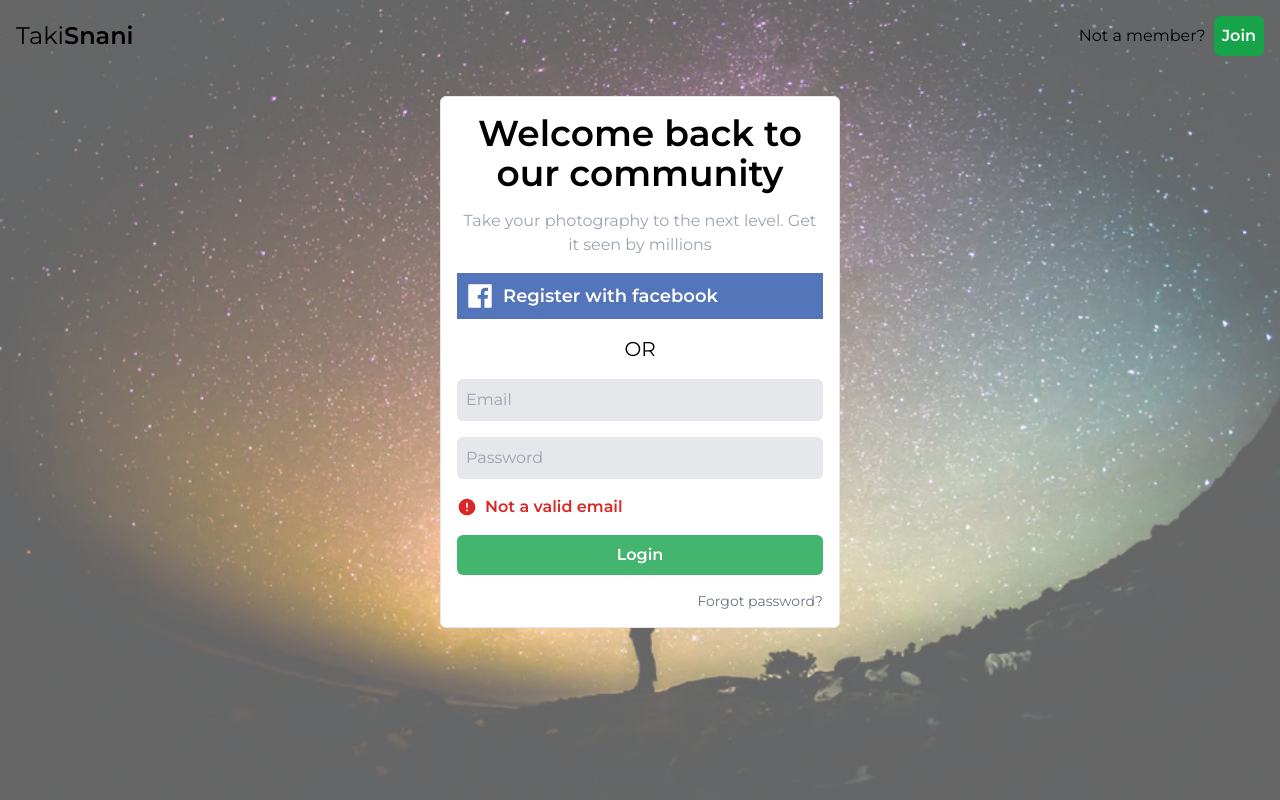
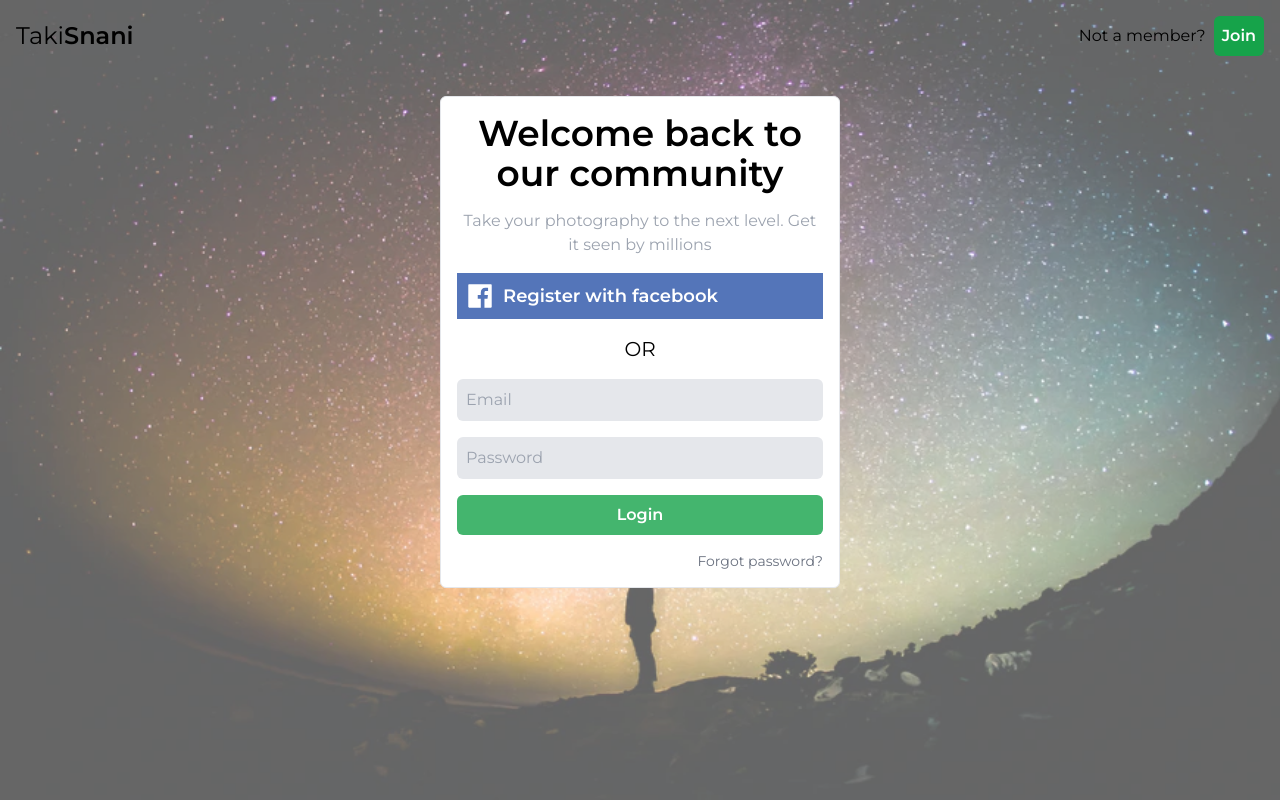
Before and after one commit to gittakisnani/image-gallery, a Next.js app: page /signin in a window 1280 px wide. Built offline with nearby package versions, Linux system fonts and the light colour scheme.

Commit message:
Added login logic

```diff
--- a/pages/signin.tsx
+++ b/pages/signin.tsx
@@ -1,12 +1,57 @@
 import Head from 'next/head'
 import Link from 'next/link'
-import React from 'react'
+import { useRef, useState, SyntheticEvent } from 'react'
 import Container from '../components/Container'
 import Logo from '../components/Logo'
 import { AiFillFacebook, MdError } from '../components/Icons'
 import BG from '../public/assets/BG.webp'
 import Image from 'next/image'
+import { useRouter } from 'next/router'
+import axios from '../utils/axios'
+import Loading from '../components/Loading'
+
+
 const Login = () => {
+    const router = useRouter()
+
+    const emailRef = useRef<HTMLInputElement>(null);
+    const pwdRef = useRef<HTMLInputElement>(null);
+
+    const [loading, setLoading] = useState(false);
+    const [errMsg, setErrMsg] = useState('')
+
+    const handleSubmit = async (e: SyntheticEvent) => {
+        e.preventDefault();
+
+        if(![emailRef, pwdRef].every(el => el.current!.value)) {
+            return setErrMsg('Both fields are required.')
+        }
+
+        if(pwdRef.current!.value.length < 8) {
+            return setErrMsg('Password too short')
+        }
+
+        try{
+            setErrMsg('');
+            setLoading(true)
+
+            const { data } = await axios.post('sessions/create', {
+                email: emailRef.current!.value,
+                password: pwdRef.current!.value
+            })
+
+            if(data?.issues?.length && data.issues[0].code === 'too_small') throw new Error('Password too short');
+
+            [pwdRef, emailRef].forEach(el => el.current!.value = '');
+            router.push('/')
+        } catch(err: any) {
+            console.error(err)
+            setErrMsg(err?.response?.data?.message || err?.message || 'Login failed')
+        } finally {
+            setLoading(false)
+        }
+    }
+
   return (
     <>
     <Head>
@@ -14,6 +59,11 @@ const Login = () => {
         <meta name="description" content="Sign in page" />
     </Head>
     <main className='min-h-screen relative '>
+            {loading && <div className='fixed bg-black/10 text-white inset-0 flex items-center justify-center'>
+                <div className='absolute max-w-[400px] w-[70%] bg-white text-black p-4 rounded-md font-semibold text-xl'>
+                    <Loading />
+                </div>
+            </div>}
         <div className='absolute inset-0 -z-10 opacity-60'>
             <Image src={BG} alt='Register Background' layout='fill' />
         </div>
@@ -41,10 +91,11 @@ const Login = () => {
                     </button>
 
                     <p className='text-center text-xl my-4'>OR</p>
-                    <form action='/hahaha' className='flex flex-col gap-4'>
+                    <form onSubmit={handleSubmit} className='flex flex-col gap-4'>
                         <label htmlFor="email" className='w-full'>
                             <p className='offscreen'>Email</p>
                             <input
+                            ref={emailRef}
                             id='email'
                             type="email"
                             className='form_input'
@@ -54,16 +105,17 @@ const Login = () => {
                         <label htmlFor="pwd" className='w-full'>
                             <p className='offscreen'>Password</p>
                             <input
+                            ref={pwdRef}
                             id='pwd'
                             type="password"
                             className='form_input'
                             placeholder='Password'
                             />
                         </label>
-                        <p className='text-red-600 text-left flex gap-2 items-center font-semibold'>
+                        {errMsg && <p className='text-red-600 text-left flex gap-2 items-center font-semibold'>
                         <span className='text-xl'><MdError /></span>
-                        Not a valid email
-                        </p>
+                        {errMsg}
+                        </p>}
                         <button className='p-2 bg-green-600/80 transitions hover:bg-green-600 text-white w-full font-semibold rounded-md'>Login</button>
                         <Link href='/resetpassword'>
                             <a className='text-gray-500 text-sm transitions hover:underline underline-offset-2 text-right'>
```
